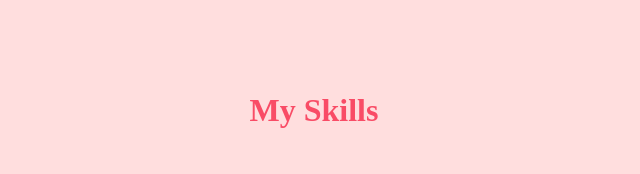
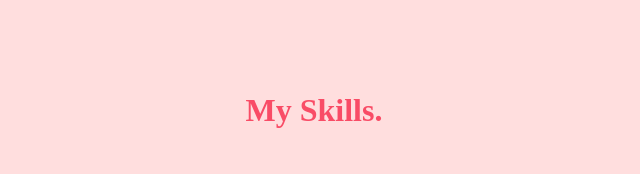
Before and after one commit to LakshyaTambi/htmlcssCV, a plain HTML site: page index.html in a window 1280 px wide. Shown: the part 1363-1537 px from the top of the page, 326-966 px from the left. Drawn offline with Linux system fonts and the light colour scheme; a web font is replaced by a local one.

Commit message:
dded dot

```diff
--- a/index.html
+++ b/index.html
@@ -41,7 +41,7 @@
     </div>
     <hr>
     <div class="skills">
-      <h2>My Skills</h2>
+      <h2>My Skills.</h2>
       <div class="skill-row">
         <img class="html" src="images/html-5.png" alt="html">
         <h3 class="language">HTML</h3>
```
